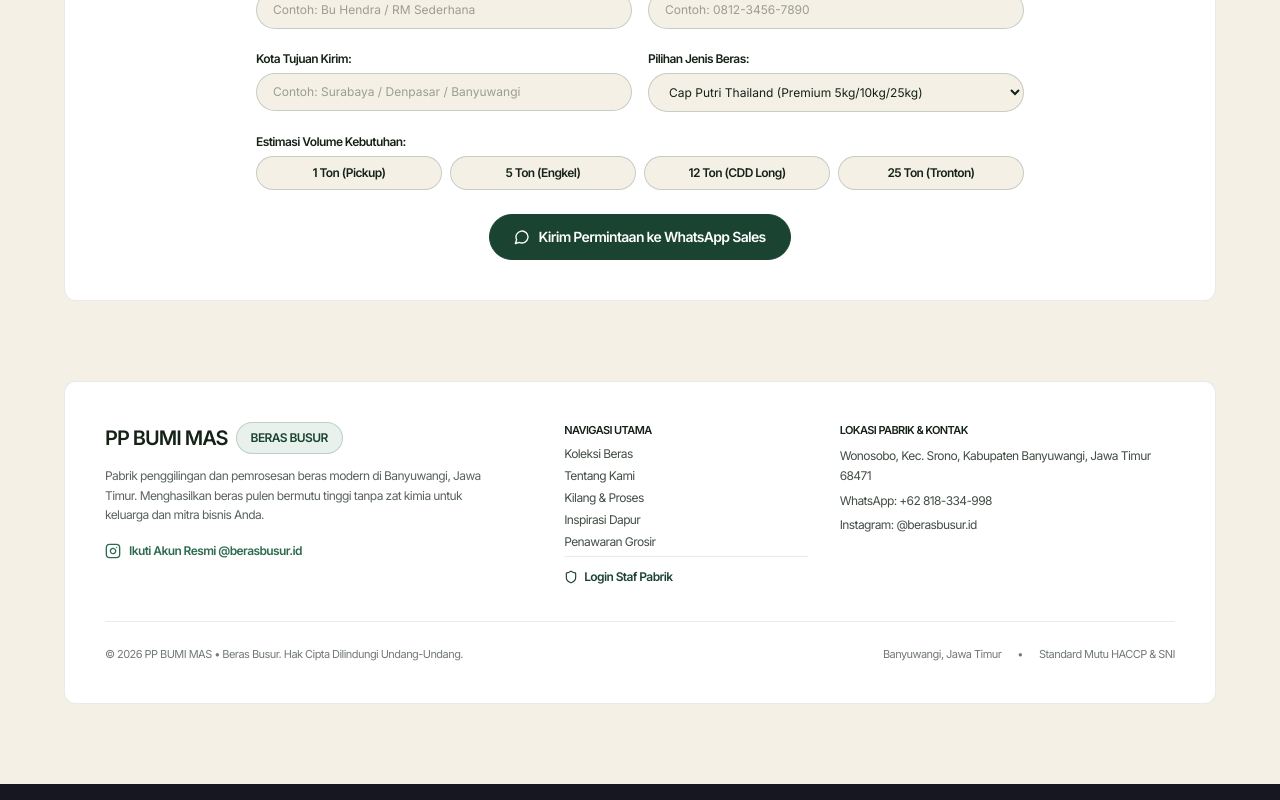
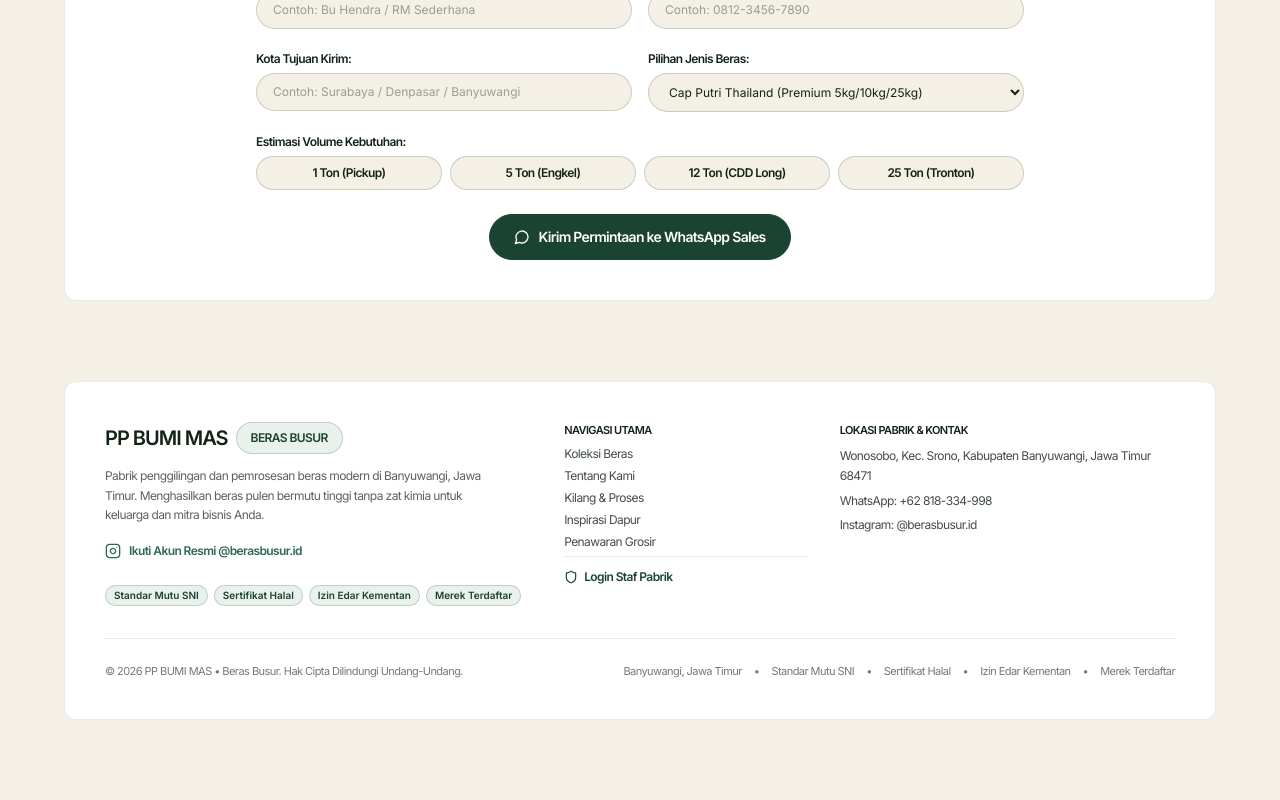
Before and after one commit to alessandro1206/PP-BUMI-MAS, a React (Vite) app: page / in a window 1280 px wide. Shown: the part 3573-4373 px from the top of the page. Built offline with nearby package versions, Linux system fonts and the light colour scheme.

Commit message:
Update footer certificates to SNI, Halal, Kementan, and Merek Terdaftar

```diff
--- a/src/components/PortalScreen.tsx
+++ b/src/components/PortalScreen.tsx
@@ -682,6 +682,20 @@ export const PortalScreen: React.FC = () => {
                   <span>Ikuti Akun Resmi @berasbusur.id</span>
                 </a>
               </div>
+              <div className="pt-2 flex flex-wrap gap-1.5">
+                <span className="text-[10px] font-bold bg-[#e8f1eb] text-[#1b4332] px-2 py-0.5 rounded-full border border-[#1b4332]/20">
+                  Standar Mutu SNI
+                </span>
+                <span className="text-[10px] font-bold bg-[#e8f1eb] text-[#1b4332] px-2 py-0.5 rounded-full border border-[#1b4332]/20">
+                  Sertifikat Halal
+                </span>
+                <span className="text-[10px] font-bold bg-[#e8f1eb] text-[#1b4332] px-2 py-0.5 rounded-full border border-[#1b4332]/20">
+                  Izin Edar Kementan
+                </span>
+                <span className="text-[10px] font-bold bg-[#e8f1eb] text-[#1b4332] px-2 py-0.5 rounded-full border border-[#1b4332]/20">
+                  Merek Terdaftar
+                </span>
+              </div>
             </div>
 
             <div className="md:col-span-3 space-y-2 text-xs tracking-tight-bella">
@@ -731,10 +745,16 @@ export const PortalScreen: React.FC = () => {
             <div>
               &copy; {new Date().getFullYear()} PP BUMI MAS • Beras Busur. Hak Cipta Dilindungi Undang-Undang.
             </div>
-            <div className="flex items-center space-x-4">
+            <div className="flex flex-wrap items-center justify-center sm:justify-end gap-x-3 gap-y-1">
               <span>Banyuwangi, Jawa Timur</span>
               <span>•</span>
-              <span>Standard Mutu HACCP &amp; SNI</span>
+              <span>Standar Mutu SNI</span>
+              <span>•</span>
+              <span>Sertifikat Halal</span>
+              <span>•</span>
+              <span>Izin Edar Kementan</span>
+              <span>•</span>
+              <span>Merek Terdaftar</span>
             </div>
           </div>
         </footer>
```
